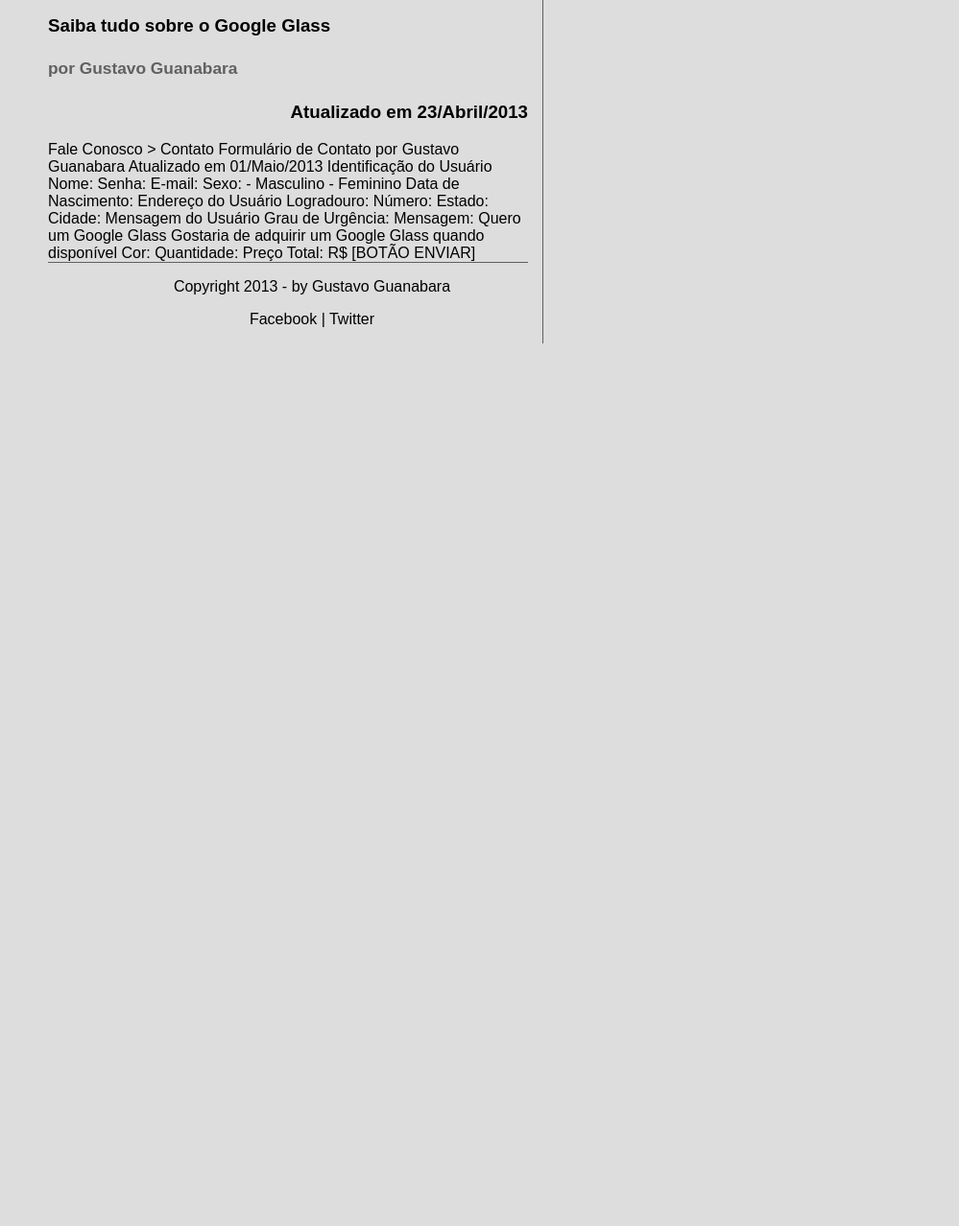
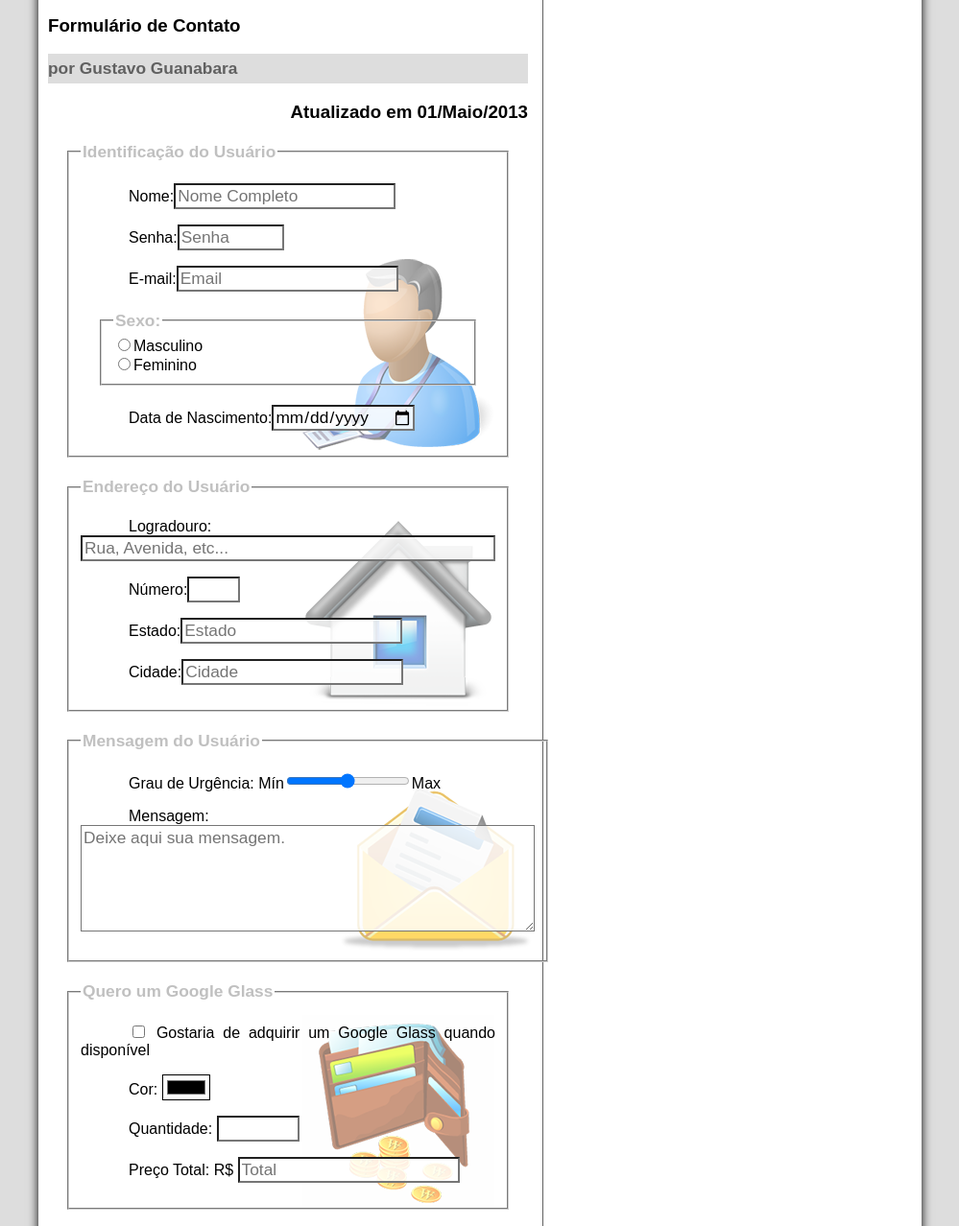
Before and after one commit to AdilsonKormann/Google_glass_page, a plain HTML site: page projeto-glass-html5/fale-conosco.html in a window 1280 px wide. Shown: the part 213-1491 px from the top of the page at 96% size, without its empty margins (140-1139 px from the left). Before the commit the page ends 800 px from the top, so only its background shows below. Drawn offline with Linux system fonts and the light colour scheme.

Commit message:
inclusao_contato

```diff
--- a/projeto-glass-html5/_css/form.css
+++ b/projeto-glass-html5/_css/form.css
@@ -0,0 +1,49 @@
+@charset "UTF-8"
+
+form {
+    width: 500px;
+    margin: auto;
+}
+
+input, textarea {
+    font-family: sans-serif;
+    font-weight: normal;
+    font-size: 13pt;
+    background-color: rgba(255, 255, 255, .8);
+}
+
+input:hover, textarea:hover {
+    background-color: #dddddd;
+}
+
+legend {
+    color: #88888888;
+    font-weight: bold;
+    font-size: 13pt;
+    font-family: sans-serif;
+}
+
+fieldset {
+    border-color: #cecece;
+    margin: 20px;
+}
+
+fieldset#sexo {
+    width: 150px;
+}
+
+fieldset#usuario {
+    background: url(../_imagens/icone-contato.png)no-repeat 95% 95%;
+}
+
+fieldset#endereco {
+    background: url(../_imagens/icone-endereco.png)no-repeat 95% 95%;
+}
+
+fieldset#mensagem {
+    background: url(../_imagens/icone-mensagem.png)no-repeat 95% 95%;
+}
+
+fieldset#pedido {
+    background: url(../_imagens/icone-pagamento.png)no-repeat 95% 95%;
+}
--- a/projeto-glass-html5/fale-conosco.html
+++ b/projeto-glass-html5/fale-conosco.html
@@ -5,8 +5,16 @@
     <meta charset="UTF-8">
     <title>Tudo sobre o Google Glass</title>
     <link rel="stylesheet" type="text/css" href="_css/estilo.css"/>
+    <link rel="stylesheet" type="text/css" href="_css/form.css"/>
+    <script src="_javascript/funcoes.js"></script>
+    <script>
+        function calc_total() {
+            var qtd = parseInt(document.getElementById('cQtde').value);
+            tot = qtd * 1500;
+            document.getElementById('cTot').value = tot;
+        }
+    </script>
 </head>
-<script src="_javascript/funcoes.js"></script>
 <body>
 <div id="interface">
 
@@ -19,11 +27,11 @@
 <nav id="menu">
     <h1>Menu Principal</h1>
         <ul type="1" start="1">
-            <li onmouseover="mudaFoto('_imagens/Home.png')" onmouseout="mudaFoto('_imagens/glass-oculos-preto-peq.png')"><a href="index.html" target="_self"> - Home</a></li>
-            <li onmouseover="mudaFoto('_imagens/especificacoes.png')" onmouseout="mudaFoto('_imagens/glass-oculos-preto-peq.png')"><a href="specs.html" target="_self"> - Especificações</a></li>
-            <li onmouseover="mudaFoto('_imagens/fotos.png')" onmouseout="mudaFoto('_imagens/glass-oculos-preto-peq.png')"><a href="fotos.html" target="_self"> - Fotos</a></li>
-            <li onmouseover="mudaFoto('_imagens/multimidia.png')" onmouseout="mudaFoto('_imagens/glass-oculos-preto-peq.png')"><a href="multimidia.html" target="_self"> - Multimídia</a></li>
-            <li onmouseover="mudaFoto('_imagens/contato.png')" onmouseout="mudaFoto('_imagens/glass-oculos-preto-peq.png')"><a href="fale-conosco.html" target="_self"> - Fale conosco</a></li>
+            <li onmouseover="mudaFoto('_imagens/Home.png')" onmouseout="mudaFoto('_imagens/contato.png')"><a href="index.html" target="_self"> - Home</a></li>
+            <li onmouseover="mudaFoto('_imagens/especificacoes.png')" onmouseout="mudaFoto('_imagens/contato.png')"><a href="specs.html" target="_self"> - Especificações</a></li>
+            <li onmouseover="mudaFoto('_imagens/fotos.png')" onmouseout="mudaFoto('_imagens/contato.png')"><a href="fotos.html" target="_self"> - Fotos</a></li>
+            <li onmouseover="mudaFoto('_imagens/multimidia.png')" onmouseout="mudaFoto('_imagens/contato.png')"><a href="multimidia.html" target="_self"> - Multimídia</a></li>
+            <li onmouseover="mudaFoto('_imagens/contato.png')" onmouseout="mudaFoto('_imagens/contato.png')"><a href="fale-conosco.html" target="_self"> - Fale conosco</a></li>
         </ul>
 </nav>
 </header>
@@ -32,46 +40,51 @@
 <article id="noticia-principal">
 <header id="cabecalho-artigo">
 <hgroup>
-<h3>Tecnologia&nbsp; >&nbsp; Inovações</h3>
-<h1>Saiba tudo sobre o Google Glass</h1>
+<h3>Fale Conosco&nbsp; >&nbsp; Contato</h3>
+<h1>Formulário de Contato</h1>
 <h2>por Gustavo Guanabara</h2>
-<h3 class="direita">Atualizado em 23/Abril/2013</h3>
+<h3 class="direita">Atualizado em 01/Maio/2013</h3>
 </hgroup>
 </header>
 
-Fale Conosco > Contato
-Formulário de Contato
-por Gustavo Guanabara
-Atualizado em 01/Maio/2013
+<form method="post" id="fContato" action="mailto:xxxxxx@gmail.com" oninput="calc_total();">
 
-Identificação do Usuário
-    Nome:
-    Senha:
-    E-mail:
-    Sexo:
-        - Masculino
-        - Feminino
-    Data de Nascimento:
+    <fieldset id="usuario"><legend>Identificação do Usuário</legend>
+    <p><label for="cNome">Nome:</label><input type="text" name="tNome" id="cNome" size="20" maxlength="30" placeholder="Nome Completo"></p>
+    <P><label for="cSenha">Senha:</label><input type="password" name="tSenha" id="cSenha" size="8" maxlength="8" placeholder="Senha"></P>
+    <p><label for="cEmail">E-mail:</label><input type="email" name="tEmail" id="cEmail" size="20" maxlength="40" placeholder="Email"></p>
+    <fieldset><legend>Sexo:</legend>
+        <input type="radio" name="tSexo" id="cMasc"/><label for="cMasc">Masculino</label><br/>
+        <input type="radio" name="tSexo" id="cFem"/><label for="cFem">Feminino</label></fieldset>
+    <p>Data de Nascimento:<input type="date" name="tData" id="cData"></p></fieldset>
 
-Endereço do Usuário
-    Logradouro:
-    Número:
-    Estado:
-    Cidade:
+<fieldset id="endereco"><legend>Endereço do Usuário</legend>
+    <p><label for="cLogradouro">Logradouro:</label><input type="text" name="tLogradouro" id="cLogradouro" size="40" maxlength="80" placeholder="Rua, Avenida, etc..."></p>
+    <p><label for="cNumero">Número:</label><input type="number" name="tNumero" id="cNumero" min="1" max="4"></p>
+    <p><label for="cEstado">Estado:</label><input type="text" name="tEstado" id="cEstado" size="20" maxlength="30" placeholder="Estado"></p>
+    <p><label for="cCidade">Cidade:</label><input type="text" name="tCidade" id="cCidade" size="20" maxlength="30" placeholder="Cidade"></p></fieldset>
 
-Mensagem do Usuário
-    Grau de Urgência:
-    Mensagem:
+<fieldset id="mensagem"><legend>Mensagem do Usuário</legend>
+    <p><label for="cUrg">Grau de Urgência:</label>
+    Mín<input type="range" name="tUrg" id="cUrg" min="0" max="10"/>Max</p>
+    <p><label for="cMsg">Mensagem:</label>
+    <textarea name="tMsg" id="CMsg" cols="45" rows="5" placeholder="Deixe aqui sua mensagem."></textarea></p></fieldset>
 
-Quero um Google Glass
-    Gostaria de adquirir um Google Glass quando disponível
-    Cor:
-    Quantidade:
-    Preço Total: R$
+<fieldset id="pedido"><legend>Quero um Google Glass</legend>
+    <p><input type="checkbox" name="tPede" id="cPed">
+    <label for="cPed">Gostaria de adquirir um Google Glass quando disponível</label></p>
+    <P><label for="cCor">Cor:</label>
+    <input type="color"></P>
+    <P><label for="cQtde">Quantidade:</label>
+    <input type="number" name="tNum" id="cNum" min="0" max="1000"></P>
+    <p><label for="cTot">Preço Total: R$</label>
+    <input type="text" name="tTot" id="cTot" placeholder="Total"></p></fieldset>
 
+<input type="image" name="tEnviar" id="cEnviar" src="_imagens/botao-enviar.png"/>
 
-[BOTÃO ENVIAR]
-
+</form>
+</article>
+</section>
 <footer id="rodape">
     <p>Copyright 2013 - by Gustavo Guanabara</p>
     <p>Facebook | Twitter</p>
```
